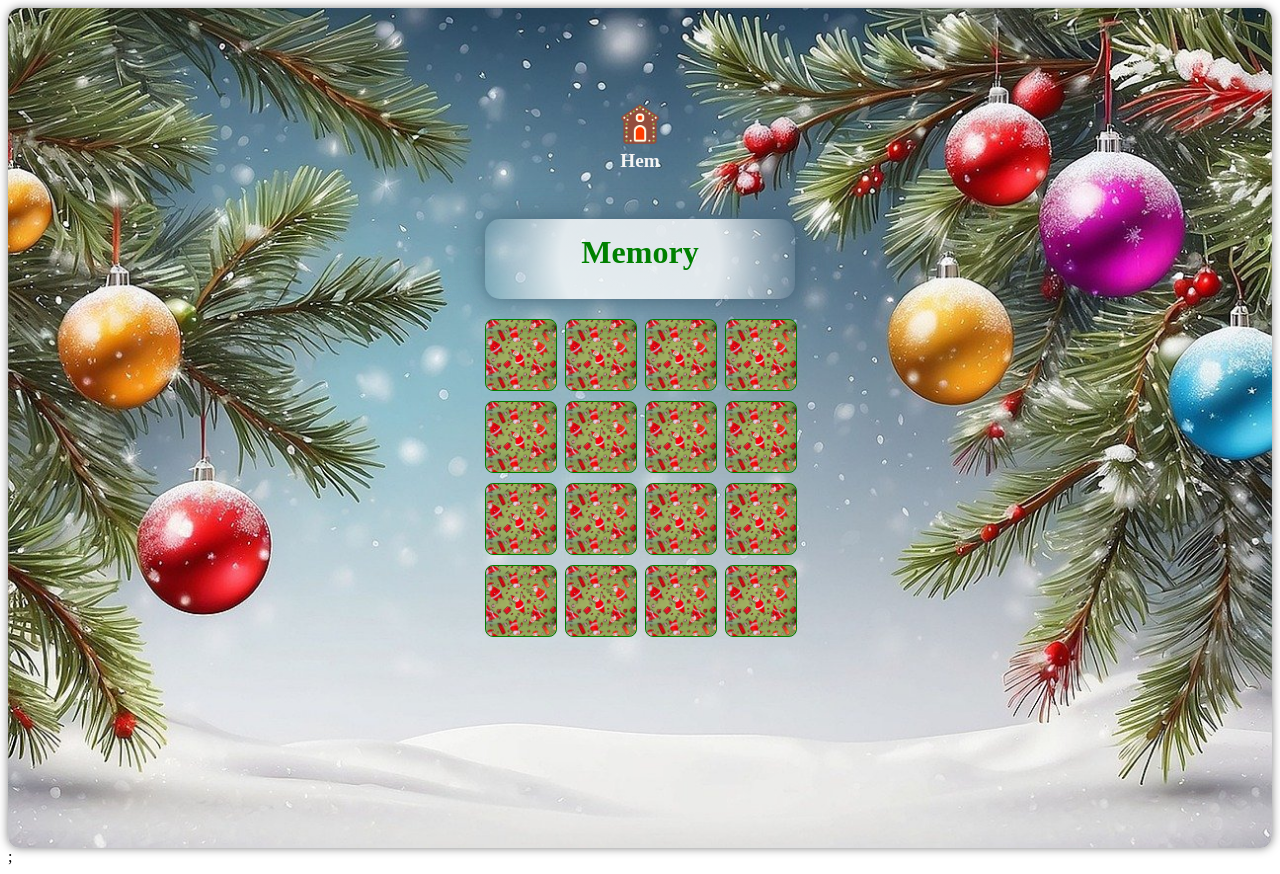
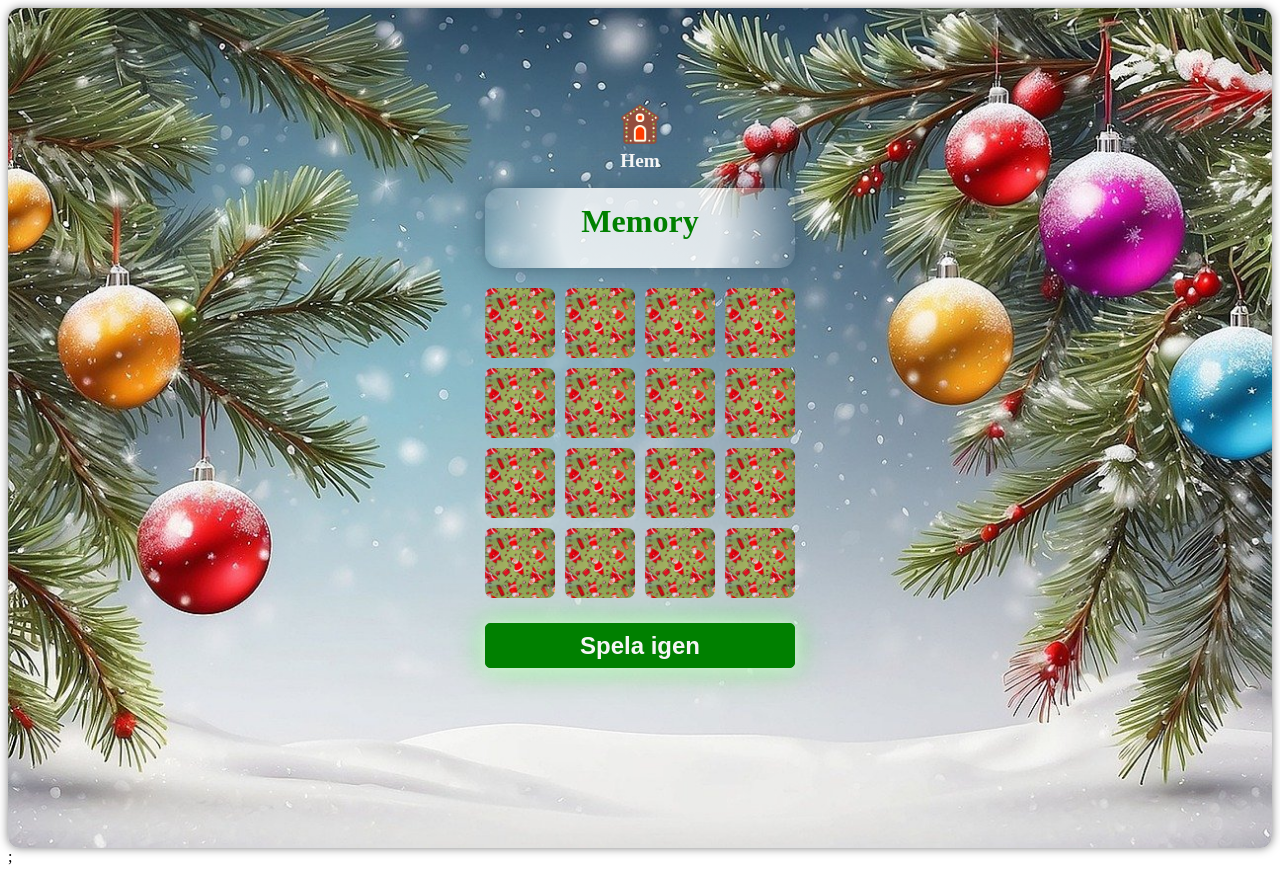
Before and after one commit to annkar73/react-christmas-card, a React (Vite) app: page / in a window 1280 px wide. Both pictures are taken after a click on the picture 690 px from the left and 720 px from the top of the page. Built offline with nearby package versions, Linux system fonts and the light colour scheme.

Commit message:
add reset button, correct styling

```diff
--- a/src/components/memory/MemoryGame.tsx
+++ b/src/components/memory/MemoryGame.tsx
@@ -1,4 +1,4 @@
-import React, { useEffect, useState } from 'react';
+import React, { useState, useCallback, useMemo } from 'react';
 import './style/MemoryGame.css';
 import Board from '../memory/MemoryBoard';
 import { CardType } from './MemoryCard';
@@ -8,9 +8,8 @@ const MemoryGame: React.FC = () => {
   const [cards, setCards] = useState<CardType[]>([]);
   const [flippedIndices, setFlippedIndicies] = useState<number[]>([]);
 
-  useEffect(() => {
 
-    const imageFilenames = [
+    const imageFilenames = useMemo(() => [
       '/memoryimages/christmasball.png',
       '/memoryimages/christmastree.png',
       '/memoryimages/doodleball.png',
@@ -19,7 +18,7 @@ const MemoryGame: React.FC = () => {
       '/memoryimages/santahat.png',
       '/memoryimages/wreath.png',
       '/memoryimages/yellowbell.png'
-    ];
+    ], []);
 
     const createCards = (images: string[]): CardType[] => {
       const cards: CardType[] = images.flatMap(image => [
@@ -36,8 +35,16 @@ const MemoryGame: React.FC = () => {
       return cards;
     };
 
-    setCards(createCards(imageFilenames));
-  }, []);
+    const resetGame = useCallback(() => {
+      setCards(createCards(imageFilenames));
+      setFlippedIndicies([]);
+    }, [imageFilenames]);
+
+    React.useEffect(() => {
+      resetGame();
+    }, [resetGame]);
+
+
 const handleCardClick = (index: number) => {
 
   if (cards[index].isFlipped || flippedIndices.length === 2) return;
@@ -82,6 +89,7 @@ const handleGoHome = () => {
     <div className='memory-game'>
       <h1>Memory</h1>
       <Board cards={cards} onCardClick={handleCardClick} />
+      <button className="reset-btn" onClick={resetGame}>Spela igen</button>
       <HomeButton onClick={handleGoHome} />
     </div>
   </>
--- a/src/components/memory/style/MemoryGame.css
+++ b/src/components/memory/style/MemoryGame.css
@@ -31,7 +31,6 @@
   background-size: contain;
   background-position: center;
   border-radius: 8px;
-  border: 1px solid green;
   cursor: pointer;
   display: flex;
   align-items: center;
@@ -75,3 +74,23 @@ h1 {
     rgba(57, 87, 106, 0) 100%
   );
 }
+
+.reset-btn {
+  height: 45px;
+  width: 310px;
+  margin-top: 25px;
+  font-size: 1.5em;
+  font-weight: bold;
+  background-color: green;
+  color: whitesmoke;
+  border: 1px solid green;
+  border-radius: 5px;
+  box-shadow: 0 0 15px rgba(245, 245, 245, 0.9), 0 0 30px rgba(0, 255, 0, 0.5);
+  transition: all 0.3s ease;
+}
+.reset-btn:hover {
+  background-color: red;
+  border: 1px solid red;
+  box-shadow: 0 0 20px rgba(245, 245, 245, 0.7), 0 0 40px rgba(255, 0, 0, 0.5);
+ /* transform: scale(1.02); */
+}
```
